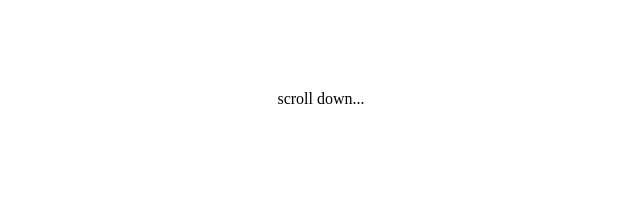
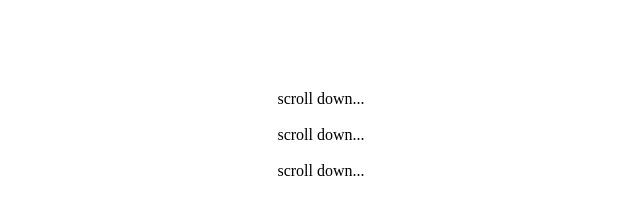
Before and after one commit to joelcalheiros/heart-animation, a plain HTML site: page index.html in a window 1280 px wide. Shown: the top 216 px of the page, without its empty margins (319-959 px from the left). Drawn offline with nearby package versions, Linux system fonts and the light colour scheme.

Commit message:
- First Commit;

```diff
--- a/index.html
+++ b/index.html
@@ -14,6 +14,8 @@
 <section class="header">
 <div class="container">
 	<br /><br /><br /><br /><br />
+	<center>scroll down...</center><br />
+	<center>scroll down...</center><br />
 	<center>scroll down...</center>
 </div>
 </section>
```
